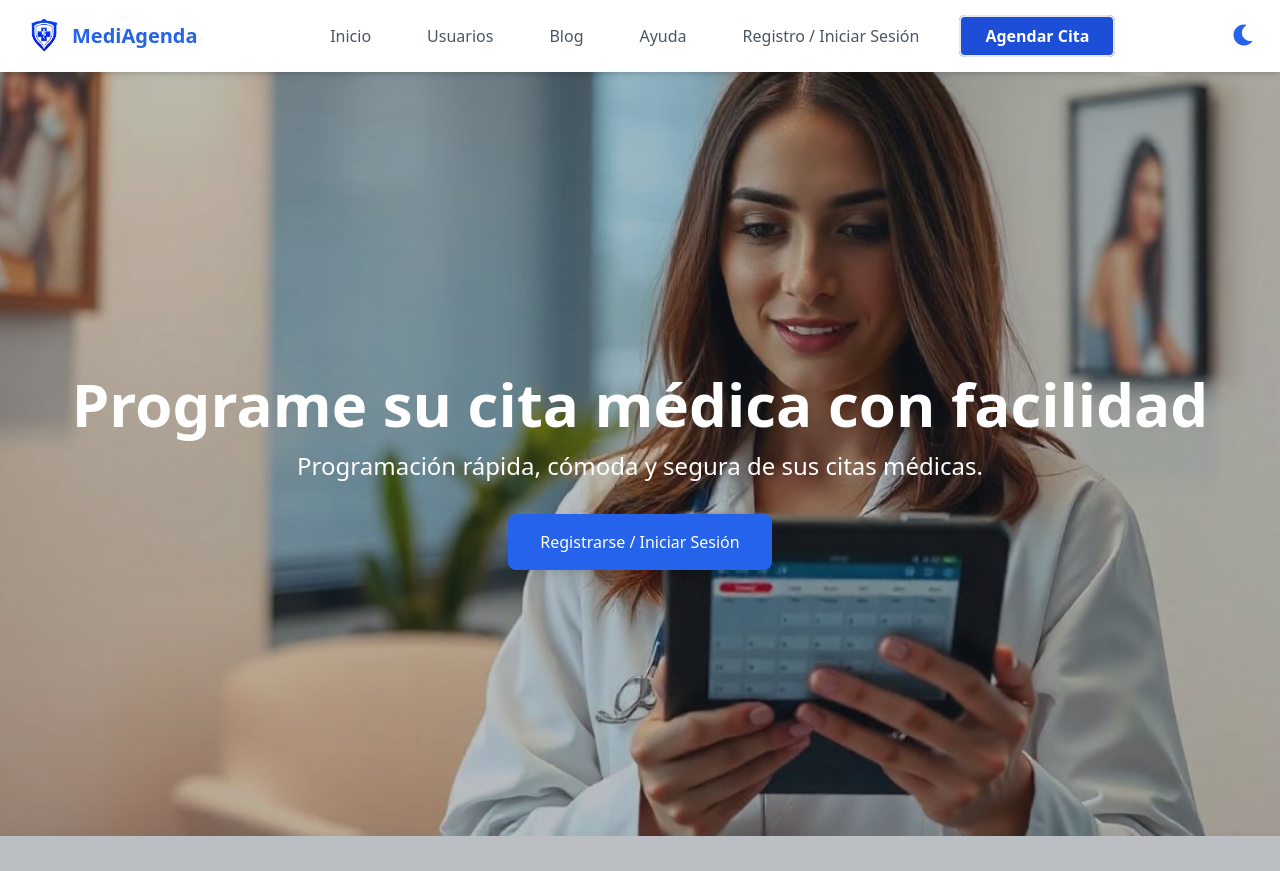
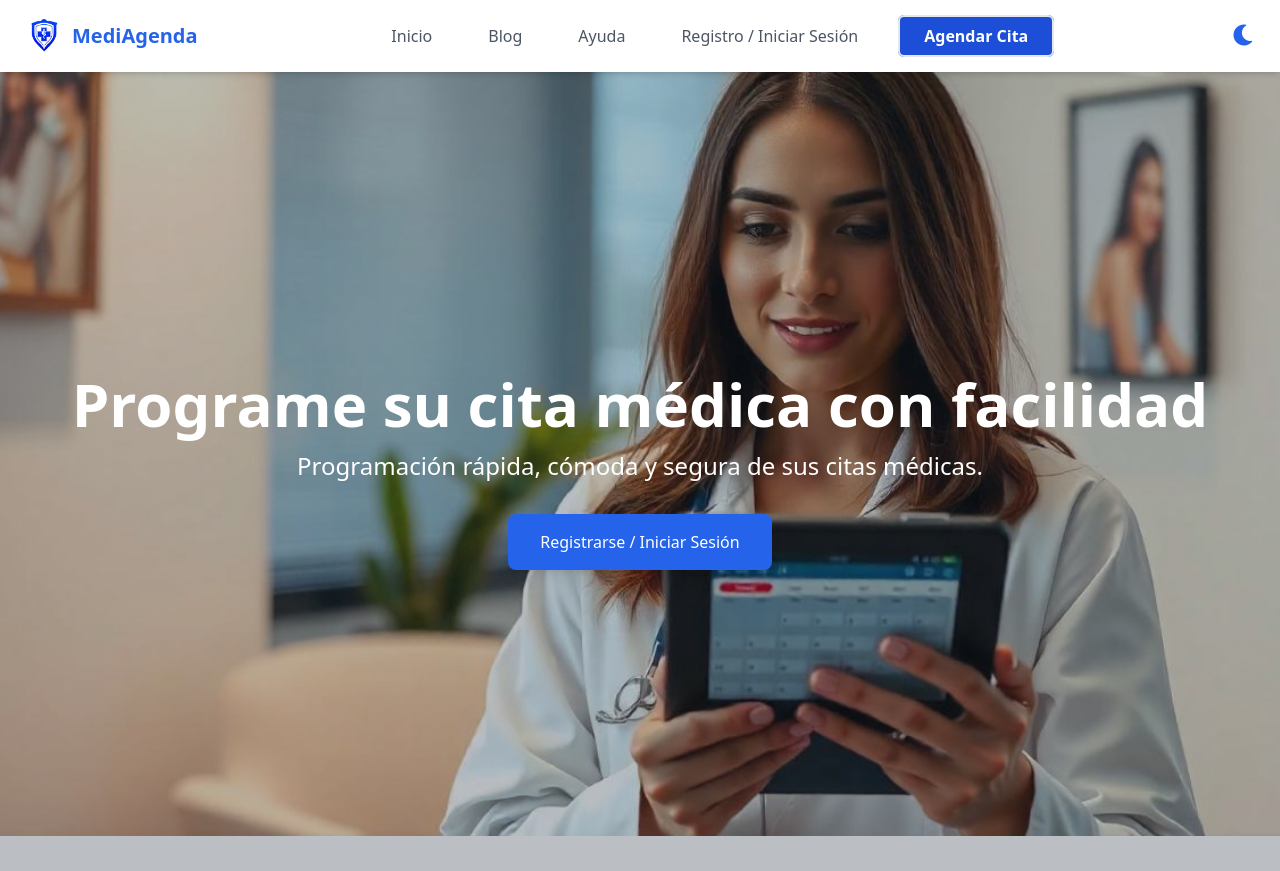
Before and after one commit to ccamiloguerrero2/MediAgenda, a PHP site: page /index.php in a window 1280 px wide. Shown: the top 871 px of the page. Run offline with PHP 8.4, Linux system fonts and the light colour scheme.

Commit message:
Se corrige la lógica del panel admin

```diff
--- a/index.php
+++ b/index.php
@@ -2,6 +2,25 @@
 session_start();
 $loggedIn = isset($_SESSION['idUsuario']) && !empty($_SESSION['idUsuario']);
 $nombreUsuario = $loggedIn ? ($_SESSION['nombreUsuario'] ?? 'Usuario') : '';
+// Obtener el rol del usuario si está logueado, en minúsculas para comparación
+$rolUsuario = $loggedIn ? strtolower($_SESSION['rolUsuario'] ?? '') : '';
+
+// Determinar el enlace del panel correcto
+$panelLink = 'index.php'; // Fallback
+if ($loggedIn) {
+    switch ($rolUsuario) {
+        case 'paciente':
+            $panelLink = 'perfil-usuario.php';
+            break;
+        case 'medico':
+            $panelLink = 'perfil-doctores.php';
+            break;
+        case 'admin':
+            $panelLink = 'panel-admin-sistema.php';
+            break;
+        // No hay caso para recepcionista
+    }
+}
 ?>
 <!DOCTYPE html>
 <html lang="es">
@@ -73,28 +92,27 @@ $nombreUsuario = $loggedIn ? ($_SESSION['nombreUsuario'] ?? 'Usuario') : '';
                             class="text-gray-600 dark:text-gray-300 hover:text-white hover:bg-blue-600 px-4 py-2 rounded-md">Inicio</a>
                     </li>
 
-                    <!-- Submenú Usuarios -->
+                    <!-- Submenú Usuarios - Visible solo si está logueado -->
+                    <?php if ($loggedIn): ?>
                     <li class="relative group">
-                        <a href="#"
-                            class="text-gray-600 dark:text-gray-300 hover:text-white hover:bg-blue-600 px-4 py-2 rounded-md">
-                            Usuarios
+                        <a href="#" class="text-gray-600 dark:text-gray-300 hover:text-white hover:bg-blue-600 px-4 py-2 rounded-md">
+                            Panel
                         </a>
-                        <ul
-                            class="absolute left-0 hidden group-hover:flex flex-col bg-white dark:bg-gray-800 shadow-lg rounded-lg mt-2 transition-all duration-700 ease-in-out">
-                            <li><a href="perfil-usuario.php"
-                                    class="block px-4 py-2 hover:bg-blue-600 hover:text-white dark:text-gray-300">Panel
-                                    Pacientes</a></li>
-                            <li><a href="perfil-doctores.php"
-                                    class="block px-4 py-2 hover:bg-blue-600 hover:text-white dark:text-gray-300">Panel
-                                    Doctores</a></li>
-                            <li><a href="panel-admin-recepcionista.html"
-                                    class="block px-4 py-2 hover:bg-blue-600 hover:text-white dark:text-gray-300">Panel
-                                    Recepcionista</a></li>
-                            <li><a href="panel-admin-sistema.php"
-                                    class="block px-4 py-2 hover:bg-blue-600 hover:text-white dark:text-gray-300">Panel
-                                    Administrativo</a></li>
+                        <ul class="absolute left-0 hidden group-hover:flex flex-col bg-white dark:bg-gray-800 shadow-lg rounded-lg mt-2 transition-all duration-700 ease-in-out min-w-max">
+                            <?php if ($rolUsuario === 'paciente'): ?>
+                                <li><a href="perfil-usuario.php" class="block px-4 py-2 hover:bg-blue-600 hover:text-white dark:text-gray-300">Panel Paciente</a></li>
+                            <?php endif; ?>
+                            <?php if ($rolUsuario === 'medico'): ?>
+                                <li><a href="perfil-doctores.php" class="block px-4 py-2 hover:bg-blue-600 hover:text-white dark:text-gray-300">Panel Doctor</a></li>
+                            <?php endif; ?>
+                            <?php if ($rolUsuario === 'admin'): ?>
+                                <li><a href="panel-admin-sistema.php" class="block px-4 py-2 hover:bg-blue-600 hover:text-white dark:text-gray-300">Panel Admin</a></li>
+                            <?php endif; ?>
+                             <!-- Enlace a 'Mi Panel' genérico que lleva al panel correcto -->
+                             <li><a href="<?php echo $panelLink; ?>" class="block px-4 py-2 hover:bg-blue-600 hover:text-white dark:text-gray-300 font-semibold">Ir a mi Panel</a></li>
                         </ul>
                     </li>
+                    <?php endif; ?>
 
                     <!-- Submenú Noticias y Blog -->
                     <li>
@@ -155,8 +173,9 @@ $nombreUsuario = $loggedIn ? ($_SESSION['nombreUsuario'] ?? 'Usuario') : '';
      <div id="mobile-menu" class="hidden lg:hidden bg-white dark:bg-gray-800 shadow-lg py-4">
          <ul class="flex flex-col items-center gap-4">
              <li><a href="index.php" class="block text-gray-600 dark:text-gray-300 hover:text-blue-600 dark:hover:text-blue-400 px-4 py-2">Inicio</a></li>
-             <li><a href="perfil-usuario.php" class="block text-gray-600 dark:text-gray-300 hover:text-blue-600 dark:hover:text-blue-400 px-4 py-2">Panel Pacientes</a></li>
-             <li><a href="perfil-doctores.php" class="block text-gray-600 dark:text-gray-300 hover:text-blue-600 dark:hover:text-blue-400 px-4 py-2">Panel Doctores</a></li>
+             <!-- Quitar enlaces directos a paneles específicos, se usa 'Mi Panel' condicional -->
+             <!-- <li><a href="perfil-usuario.php" class="block text-gray-600 dark:text-gray-300 hover:text-blue-600 dark:hover:text-blue-400 px-4 py-2">Panel Pacientes</a></li> -->
+             <!-- <li><a href="perfil-doctores.php" class="block text-gray-600 dark:text-gray-300 hover:text-blue-600 dark:hover:text-blue-400 px-4 py-2">Panel Doctores</a></li> -->
              <li><a href="blog.html" class="block text-gray-600 dark:text-gray-300 hover:text-blue-600 dark:hover:text-blue-400 px-4 py-2">Blog</a></li>
              <li><a href="contacto.html" class="block text-gray-600 dark:text-gray-300 hover:text-blue-600 dark:hover:text-blue-400 px-4 py-2">Contacto</a></li>
              <li><a href="#agenda" class="block text-gray-600 dark:text-gray-300 hover:text-blue-600 dark:hover:text-blue-400 px-4 py-2">Agendar Cita</a></li>
@@ -167,7 +186,9 @@ $nombreUsuario = $loggedIn ? ($_SESSION['nombreUsuario'] ?? 'Usuario') : '';
                  <li><a href="registro.php" class="block text-gray-600 dark:text-gray-300 hover:text-blue-600 dark:hover:text-blue-400 px-4 py-2">Registro / Iniciar Sesión</a></li>
              <?php else: ?>
                  <li class="text-gray-700 dark:text-gray-300 px-4 py-2">Hola, <?php echo htmlspecialchars($nombreUsuario); ?></li>
-                 <li><a href="mediagenda-backend/logout.php" class="block text-gray-600 dark:text-gray-300 hover:text-blue-600 dark:hover:text-blue-400 px-4 py-2">Cerrar Sesión</a></li>
+                 <!-- Añadir enlace a 'Mi Panel' que apunta al lugar correcto -->
+                 <li><a href="<?php echo $panelLink; ?>" class="block text-blue-600 dark:text-blue-400 hover:text-blue-800 dark:hover:text-blue-300 px-4 py-2 font-medium">Mi Panel</a></li>
+                 <li><a href="mediagenda-backend/logout.php" class="block text-red-600 dark:text-red-400 hover:text-red-800 dark:hover:text-red-300 px-4 py-2">Cerrar Sesión</a></li>
              <?php endif; ?>
          </ul>
      </div>
--- a/scripts.js
+++ b/scripts.js
@@ -140,8 +140,8 @@ document.addEventListener('DOMContentLoaded', function () {
                 const r = {
                     'paciente': 'perfil-usuario.php',
                     'medico': 'perfil-doctores.php',
-                    'admin': 'panel-admin-sistema.html',
-                    'administrador': 'panel-admin-sistema.html'
+                    'admin': 'panel-admin-sistema.php',
+                    'administrador': 'panel-admin-sistema.php'
                 };
                 const u = r[d.rol.toLowerCase()] || 'index.php';
                 if(!r[d.rol.toLowerCase()]){
```
Also changed, not shown: panel-admin-sistema.php (+7 -7 lines).
